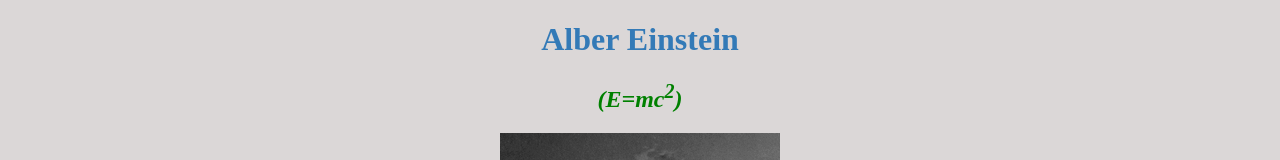
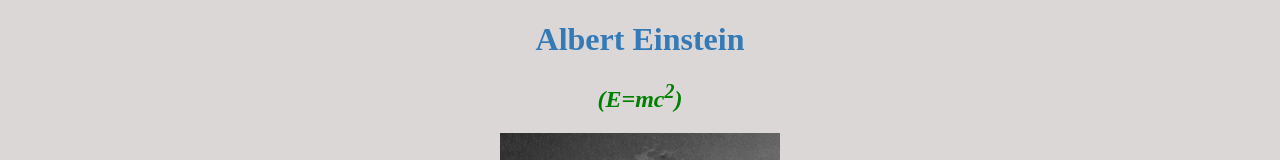
Before and after one commit to 0xHitesh/practice-HTML, a plain HTML site: page index.html in a window 1280 px wide. Shown: the top 160 px of the page. Drawn offline with Linux system fonts and the light colour scheme.

Commit message:
Update index.html

```diff
--- a/index.html
+++ b/index.html
@@ -9,7 +9,7 @@
 </head>
 <body>
     <header>
-        <h1>Alber Einstein</h1>
+        <h1>Albert Einstein</h1>
         <h2>(E=mc<sup>2</sup>)</h2>
         <div id="img"><img src="img/img.png" alt="404"></div>
         <p id="header">Physicist, Scientist (1879-1955)</p>
```
